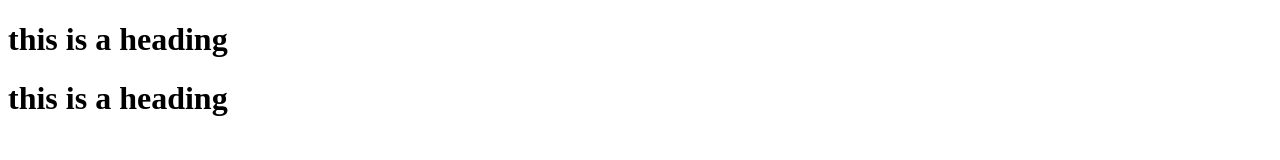
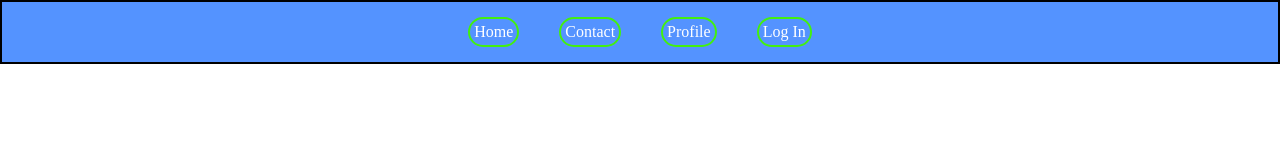
Before and after one commit to iamCoderMohit/CoderMohitProjects, a plain HTML site: page index.html in a window 1280 px wide. Drawn offline with Linux system fonts and the light colour scheme.

Commit message:
new change

```diff
--- a/index.html
+++ b/index.html
@@ -4,9 +4,41 @@
     <meta charset="UTF-8">
     <meta name="viewport" content="width=device-width, initial-scale=1.0">
     <title>Document</title>
+    <style>
+        *{
+            padding: 0;
+            margin: 0;
+        }
+        nav ul{
+            list-style: none;
+            display: flex;
+            gap: 40px;
+            justify-content: center;
+            height: 60px;
+            align-items: center;
+            color: white;
+            border: 2px solid black;
+        }
+        nav{
+            background-color: rgb(84, 147, 255);
+        }
+        ul li{
+            border: 2px solid rgb(67, 240, 14);
+            border-radius: 40px;
+            padding: 4px;
+        }
+    </style>
 </head>
 <body>
-    <h1>this is a heading</h1>
-    <h1>this is a heading</h1>
+   <header>
+        <nav>
+            <ul>
+                <li>Home</li>
+                <li>Contact</li>
+                <li>Profile</li>
+                <li>Log In</li>
+            </ul>
+        </nav>
+   </header>
 </body>
 </html>
```
